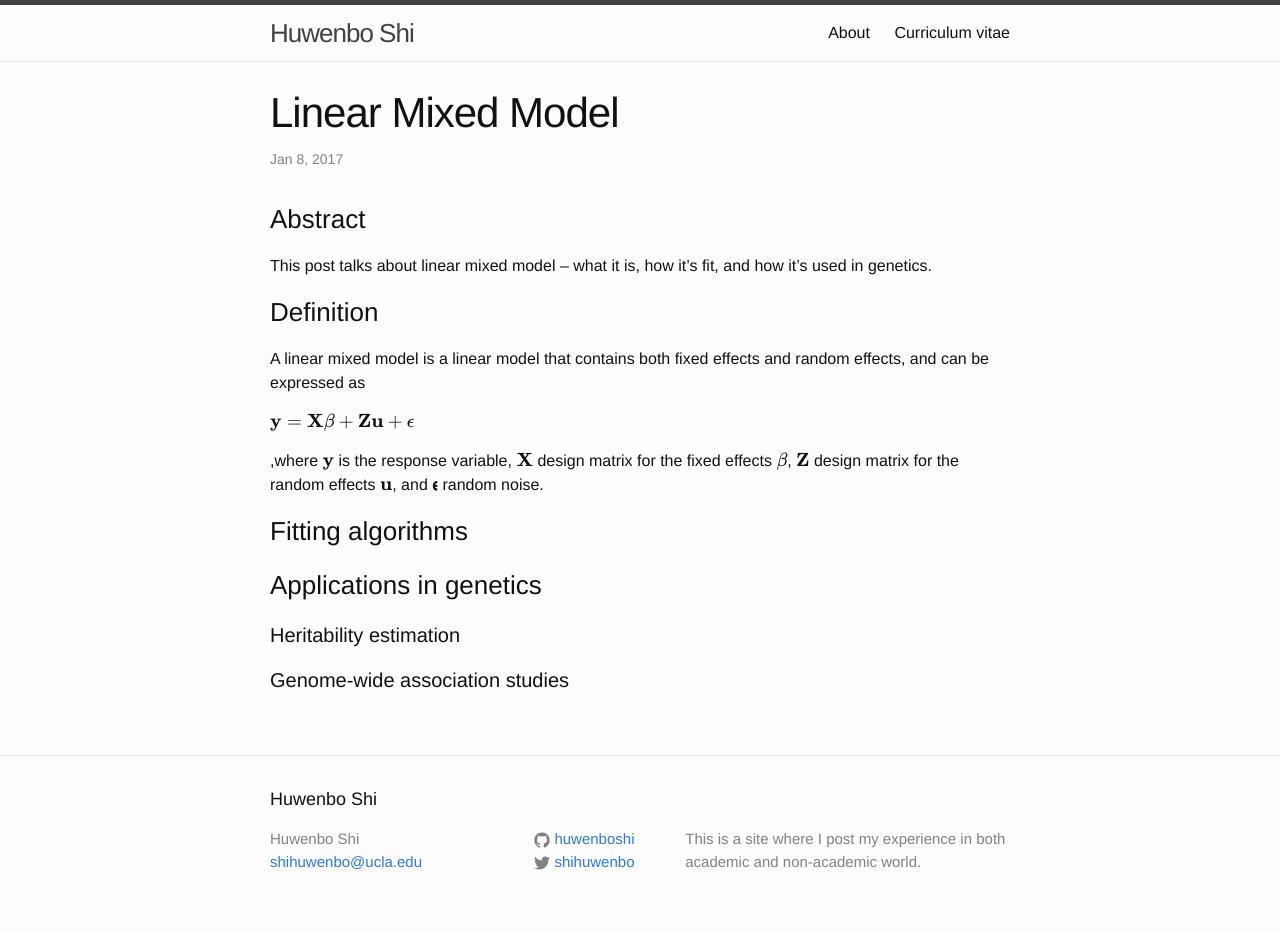
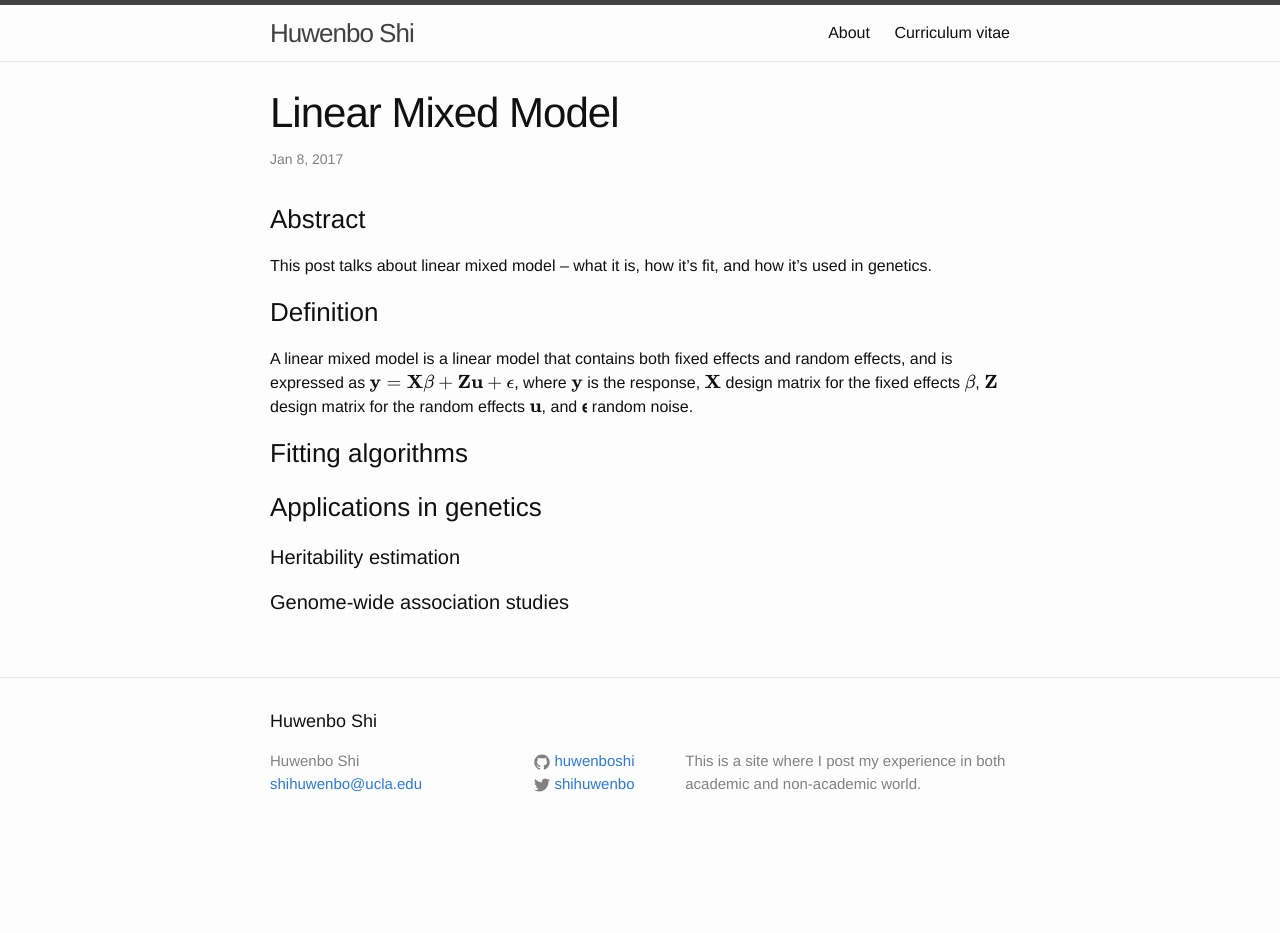
Before and after one commit to huwenboshi/huwenboshi.github.io, a Jekyll site: the page built from _posts/2017-01-08-linear-mixed-model.markdown, in a window 1280 px wide. Built offline with Jekyll 4.4.1, drawn with Linux system fonts in a browser that asks for light colours; formulas are drawn with MathJax 3; after the commit the page ends 900 px from its top, so only the background shows below that.

Commit message:
removed several unconstructed page

```diff
--- a/_posts/2017-01-08-linear-mixed-model.markdown
+++ b/_posts/2017-01-08-linear-mixed-model.markdown
@@ -17,13 +18,11 @@ how it's used in genetics.
 ### Definition
 
 A linear mixed model is a linear model that contains both fixed effects and
-random effects, and can be expressed as
-
-\\( \textbf{y} = \textbf{X}\mathbf{\beta} + \textbf{Z}\textbf{u} + \mathbf{\epsilon} \\)
-
-,where \\( \textbf{y} \\) is the response variable, \\( \textbf{X} \\) design matrix for
-the fixed effects \\( \mathbf{\beta} \\), \\( \textbf{Z} \\) design matrix for the random
-effects \\( \textbf{u} \\), and \\( \mathbf{ϵ} \\) random noise.
+random effects, and is expressed as
+\\( \textbf{y} = \textbf{X}\mathbf{\beta} + \textbf{Z}\textbf{u} + \mathbf{\epsilon} \\),
+where \\( \textbf{y} \\) is the response, \\( \textbf{X} \\) design matrix for
+the fixed effects \\( \mathbf{\beta} \\), \\( \textbf{Z} \\) design matrix for
+the random effects \\( \textbf{u} \\), and \\( \mathbf{ϵ} \\) random noise.
 
 ### Fitting algorithms
 
```
Also changed, not shown: other parts of _posts/2017-01-08-linear-mixed-model.markdown (+4 -3 lines), _posts/2016-12-26-pismo-beach.markdown (deleted, +0 -8 lines), _posts/2017-01-09-mm-algorithm.markdown (deleted, +0 -10 lines), _posts/2017-01-10-pca.markdown (deleted, +0 -10 lines), _posts/2017-01-11-mendelian-randomization.markdown (deleted, +0 -10 lines), cv.md (+0 -2 lines).
